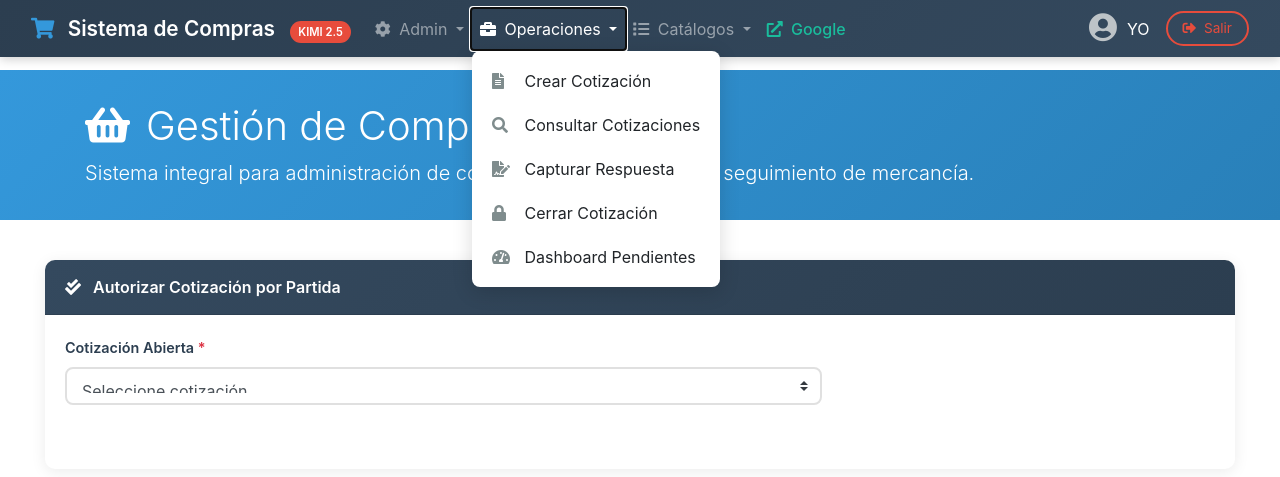
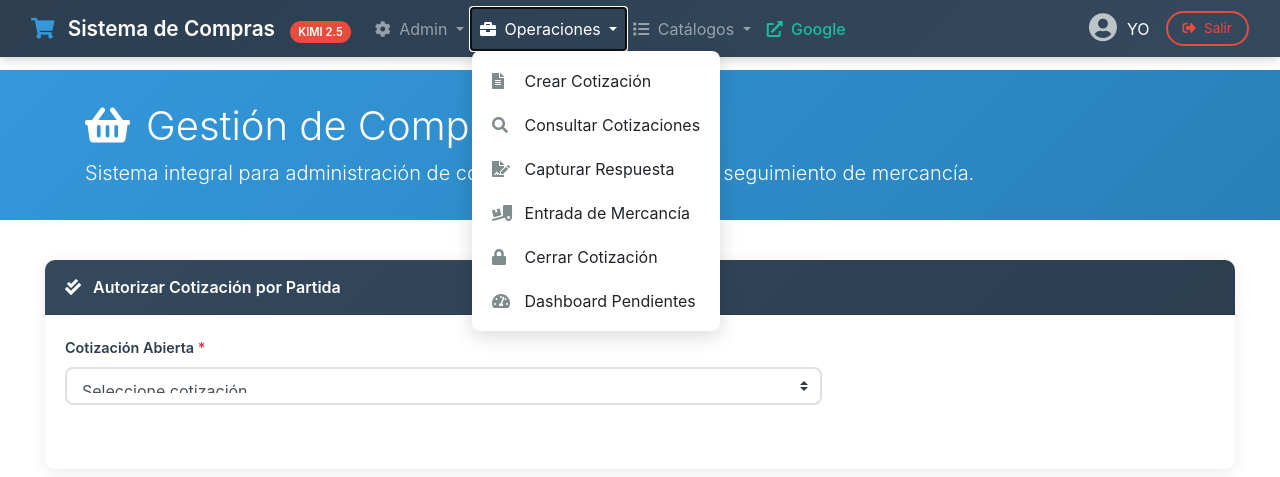
Before and after one commit to AlfonsoOrozcoAguilarnoNDA/maltir, a PHP site: page /autorizarcotizacion.php in a window 1280 px wide, after a click on "Operaciones". Shown: the top 477 px of the page. Run offline with PHP 8.4, Linux system fonts and the light colour scheme; data that the repository does not hold is empty.

Commit message:
Update headerkimi.php
opcion de entradade mercancia

```diff
--- a/headerkimi.php
+++ b/headerkimi.php
@@ -196,10 +196,11 @@ mysqli_query($link, "SET sql_mode = ''");
                     <a class="nav-link dropdown-toggle" href="#" id="menuUsuario" role="button" data-toggle="dropdown">
                         <i class="fas fa-briefcase mr-1"></i> Operaciones
                     </a>
-                    <div class="dropdown-menu" aria-labelledby="menuUsuario">
+                   <div class="dropdown-menu" aria-labelledby="menuUsuario">
     <a class="dropdown-item" href="crearcotizacion.php"><i class="fas fa-file-alt"></i> Crear Cotización</a>
     <a class="dropdown-item" href="consulta_cotizaciones.php"><i class="fas fa-search"></i> Consultar Cotizaciones</a>
     <a class="dropdown-item" href="capturarrespuestacotizacion.php"><i class="fas fa-file-signature"></i> Capturar Respuesta</a>
+    <a class="dropdown-item" href="entradamercancia.php"><i class="fas fa-truck-loading"></i> Entrada de Mercancía</a>
     <a class="dropdown-item" href="cerrarcotizacion.php"><i class="fas fa-lock"></i> Cerrar Cotización</a>
     <a class="dropdown-item" href="dashboard_pendientes.php"><i class="fas fa-tachometer-alt"></i> Dashboard Pendientes</a>
 </div>
```
